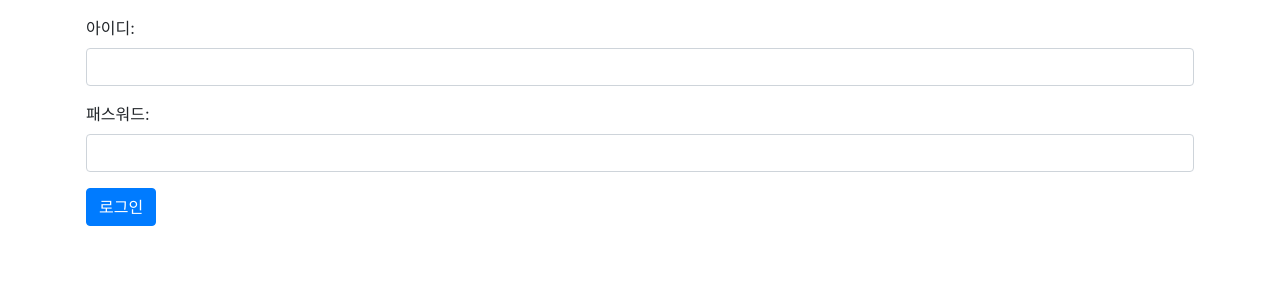
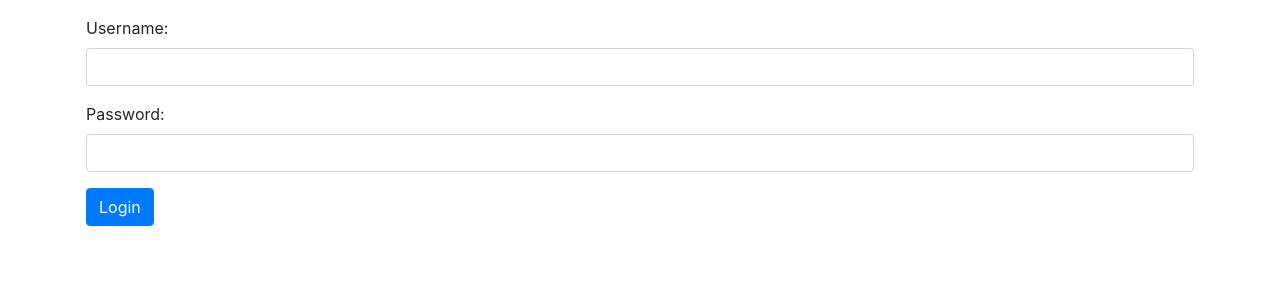
Before and after one commit to theplenoh/php-monologue, a PHP site: page /login.php in a window 1280 px wide. Shown: the part 56-356 px from the top of the page. Run offline with PHP 8.4, Linux system fonts and the light colour scheme; data that the repository does not hold is empty; a stand-in replaces the project's code that opens the database connection; some libraries are stand-ins or nearby versions.

Commit message:
Remove comments and apply a fix

```diff
--- a/login.php
+++ b/login.php
@@ -15,7 +15,20 @@ require_once "common.php";
     <nav class="navbar bg-dark navbar-dark">
         <a class="navbar-brand" href="index.php"><?php echo "{$screenname}&rsquo;s Monologue"; ?></a>
         <ul class="navbar-nav float-right">
+<?php
+if(!isset($_SESSION['loggedin']) || $_SESSION['loggedin'] !== true)
+{
+?>
             <li class="nav-item"><a class="nav-link" href="login.php">Login</a></li>
+<?php
+}
+else
+{
+?>
+            <li class="nav-item"><a class="nav-link" href="logout.php">Logout</a></li>
+<?php
+}
+?>
         </ul>
     </nav>
 </header>
@@ -25,15 +38,14 @@ require_once "common.php";
         <div class="col-xs-12 w-100 p-3">
             <form action="login_ok.php" method="post">
                 <div class="form-group">
-                    <label for="username">아이디: </label>
+                    <label for="username">Username: </label>
                     <input type="text" id="username" name="username" class="form-control">
                 </div>
                 <div class="form-group">
-                    <label for="password">패스워드: </label>
+                    <label for="password">Password: </label>
                     <input type="password" id="password" name="password" class="form-control">
                 </div>
-                <button type="submit" class="btn btn-primary">로그인</button>
-                <!--input type="submit" value="로그인" class="btn btn-primary"-->
+                <button type="submit" class="btn btn-primary">Login</button>
             </form>
         </div>
     </div>
--- a/login_ok.php
+++ b/login_ok.php
@@ -43,8 +43,6 @@ if($count == 1)
 session_start();
 
 $_SESSION['loggedin'] = true;
-//$_SESSION['username'] = $username;
-//$_SESSION['screenname'] = $screenname;
 
 $message = "로그인에 성공하였습니다.";
 echo<<<EOT
```
Lines whose indentation alone changed are shown as unchanged.
